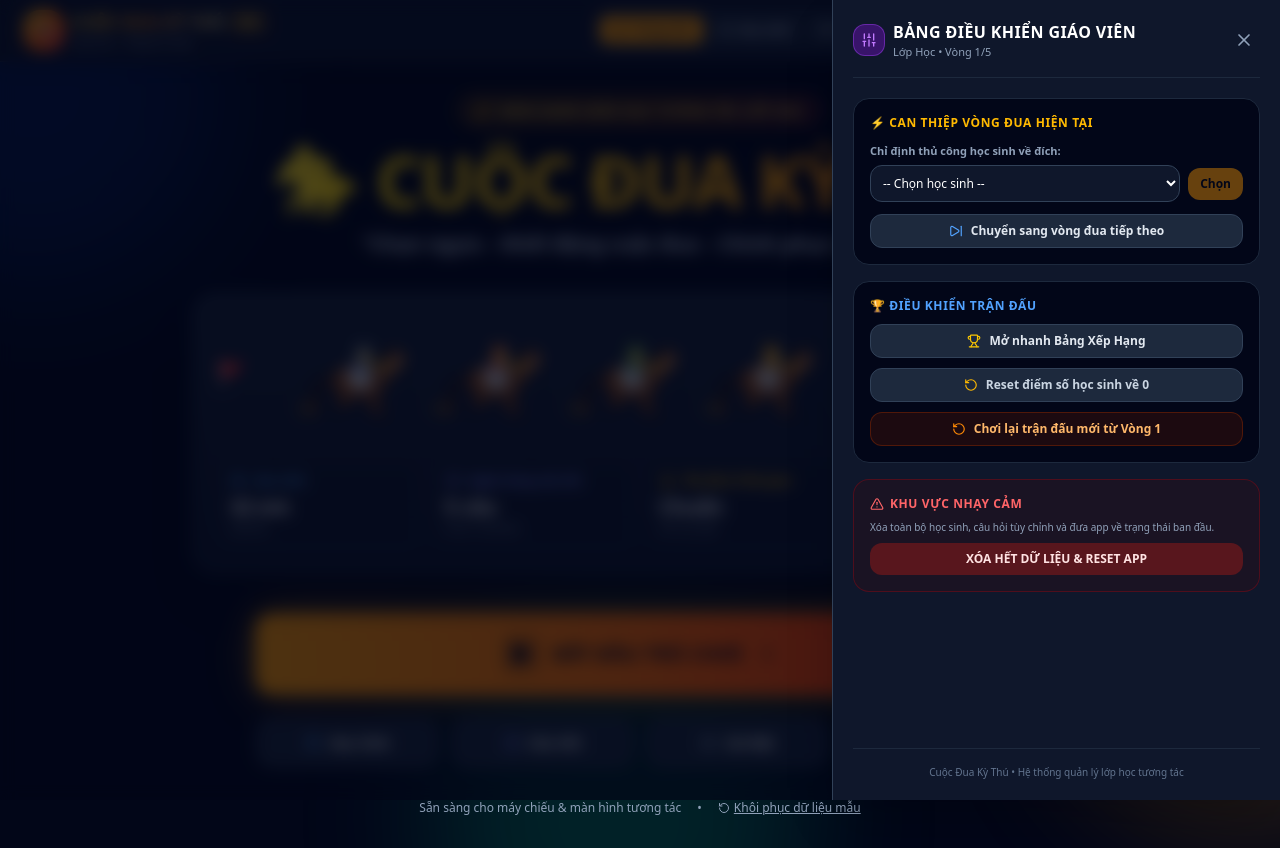
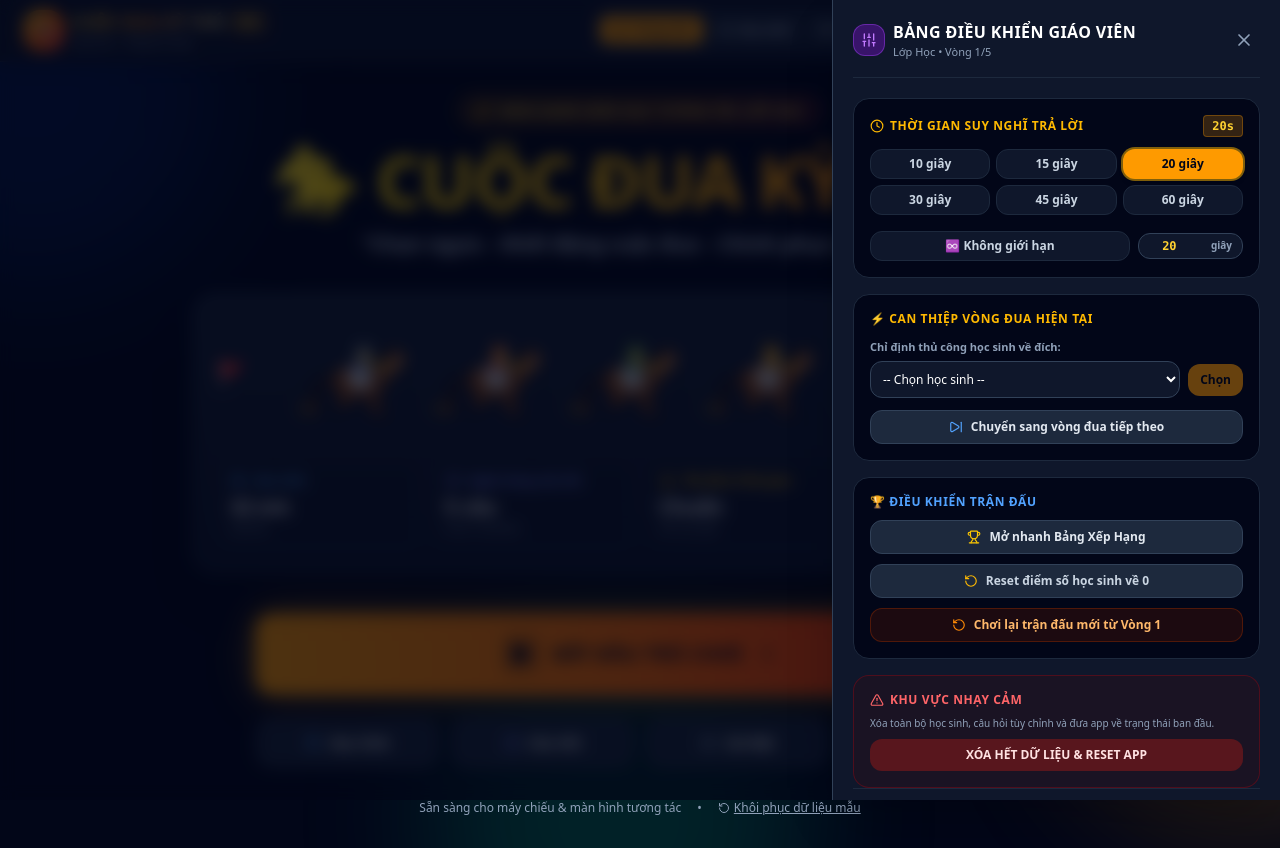
Before and after one commit to MARIOSLIDE123/cuocduakythu, a React (Vite) app: page / in a window 1280 px wide. Both pictures are taken after a click on the button "Giáo Viên". Built offline with nearby package versions, Linux system fonts and the light colour scheme.

Commit message:
Update TeacherModeDrawer.tsx

```diff
--- a/src/components/TeacherModeDrawer.tsx
+++ b/src/components/TeacherModeDrawer.tsx
@@ -12,6 +12,7 @@ import {
   Flame,
   Volume2,
   VolumeX,
+  Clock,
 } from 'lucide-react';
 import { Student, Question, GamePhase, GameSettings } from '../types';
 import { sound } from '../utils/soundEngine';
@@ -64,7 +65,7 @@ export const TeacherModeDrawer: React.FC<TeacherModeDrawerProps> = ({
   };
 
   return (
-    <div className="fixed inset-0 z-50 bg-slate-950/70 backdrop-blur-sm flex justify-end">
+    <div className="fixed inset-0 z-[110] bg-slate-950/70 backdrop-blur-sm flex justify-end">
       <div className="w-full max-w-md bg-slate-900 border-l border-slate-700 h-full p-5 shadow-2xl flex flex-col justify-between overflow-y-auto animate-in slide-in-from-right">
         <div>
           {/* Header */}
@@ -88,14 +89,92 @@ export const TeacherModeDrawer: React.FC<TeacherModeDrawerProps> = ({
                 sound.playClick();
                 onClose();
               }}
-              className="p-1.5 rounded-lg hover:bg-slate-800 text-slate-400 hover:text-white"
+              className="p-1.5 rounded-lg hover:bg-slate-800 text-slate-400 hover:text-white cursor-pointer"
             >
               <X className="w-5 h-5" />
             </button>
           </div>
 
-          {/* Quick Round Control */}
+          {/* Quick Round Control & Settings */}
           <div className="space-y-4">
+            {/* Thinking Time / Answer Seconds Setting */}
+            <div className="p-4 rounded-2xl bg-slate-950 border border-slate-800 space-y-3">
+              <div className="flex items-center justify-between">
+                <h4 className="text-xs font-black text-amber-400 uppercase tracking-wider flex items-center gap-1.5">
+                  <Clock className="w-3.5 h-3.5" />
+                  <span>Thời gian suy nghĩ trả lời</span>
+                </h4>
+                <span className="text-xs font-mono font-black text-amber-300 px-2 py-0.5 rounded bg-amber-500/20 border border-amber-500/30">
+                  {settings.thinkingTime > 0 ? `${settings.thinkingTime}s` : 'Không giới hạn'}
+                </span>
+              </div>
+
+              {/* Quick Presets */}
+              <div className="grid grid-cols-3 gap-1.5">
+                {[
+                  { label: '10 giây', value: 10 },
+                  { label: '15 giây', value: 15 },
+                  { label: '20 giây', value: 20 },
+                  { label: '30 giây', value: 30 },
+                  { label: '45 giây', value: 45 },
+                  { label: '60 giây', value: 60 },
+                ].map((opt) => (
+                  <button
+                    key={opt.value}
+                    type="button"
+                    onClick={() => {
+                      sound.playClick();
+                      onUpdateSettings({ thinkingTime: opt.value });
+                    }}
+                    className={`py-1.5 px-2 rounded-xl text-xs font-bold transition-all cursor-pointer ${
+                      settings.thinkingTime === opt.value
+                        ? 'bg-amber-500 text-slate-950 shadow-md font-black ring-2 ring-amber-400/50'
+                        : 'bg-slate-900 text-slate-300 hover:bg-slate-800 hover:text-white border border-slate-800'
+                    }`}
+                  >
+                    {opt.label}
+                  </button>
+                ))}
+              </div>
+
+              {/* Custom Input & Unlimited */}
+              <div className="flex items-center gap-2 pt-1">
+                <button
+                  type="button"
+                  onClick={() => {
+                    sound.playClick();
+                    onUpdateSettings({ thinkingTime: 0 });
+                  }}
+                  className={`flex-1 py-1.5 px-2 rounded-xl text-xs font-bold transition-all cursor-pointer ${
+                    settings.thinkingTime === 0
+                      ? 'bg-indigo-600 text-white shadow-md font-black ring-2 ring-indigo-400/50'
+                      : 'bg-slate-900 text-slate-300 hover:bg-slate-800 hover:text-white border border-slate-800'
+                  }`}
+                >
+                  ♾️ Không giới hạn
+                </button>
+
+                <div className="flex items-center gap-1.5 bg-slate-900 border border-slate-700 rounded-xl px-2.5 py-1">
+                  <input
+                    type="number"
+                    min="1"
+                    max="300"
+                    value={settings.thinkingTime > 0 ? settings.thinkingTime : ''}
+                    placeholder="Tùy chỉnh"
+                    onChange={(e) => {
+                      const val = parseInt(e.target.value, 10);
+                      if (!isNaN(val) && val >= 0) {
+                        onUpdateSettings({ thinkingTime: val });
+                      }
+                    }}
+                    className="w-14 bg-transparent text-amber-300 font-mono text-xs font-bold text-center focus:outline-none"
+                  />
+                  <span className="text-[10px] text-slate-400 font-bold">giây</span>
+                </div>
+              </div>
+            </div>
+
+            {/* Manual Winner Intervention */}
             <div className="p-4 rounded-2xl bg-slate-950 border border-slate-800 space-y-3">
               <h4 className="text-xs font-black text-amber-400 uppercase tracking-wider">
                 ⚡ Can thiệp vòng đua hiện tại
@@ -122,7 +201,7 @@ export const TeacherModeDrawer: React.FC<TeacherModeDrawerProps> = ({
                   <button
                     onClick={handlePickManualWinner}
                     disabled={!selectedStudentId}
-                    className="px-3 py-2 rounded-xl bg-amber-500 hover:bg-amber-400 text-slate-950 font-bold text-xs disabled:opacity-40"
+                    className="px-3 py-2 rounded-xl bg-amber-500 hover:bg-amber-400 text-slate-950 font-bold text-xs disabled:opacity-40 cursor-pointer"
                   >
                     Chọn
                   </button>
@@ -136,7 +215,7 @@ export const TeacherModeDrawer: React.FC<TeacherModeDrawerProps> = ({
                   onSkipRound();
                   onClose();
                 }}
-                className="w-full py-2 px-3 rounded-xl bg-slate-800 hover:bg-slate-700 text-slate-200 text-xs font-bold flex items-center justify-center gap-2 border border-slate-700 transition-colors"
+                className="w-full py-2 px-3 rounded-xl bg-slate-800 hover:bg-slate-700 text-slate-200 text-xs font-bold flex items-center justify-center gap-2 border border-slate-700 transition-colors cursor-pointer"
               >
                 <SkipForward className="w-3.5 h-3.5 text-blue-400" />
                 <span>Chuyển sang vòng đua tiếp theo</span>
```
